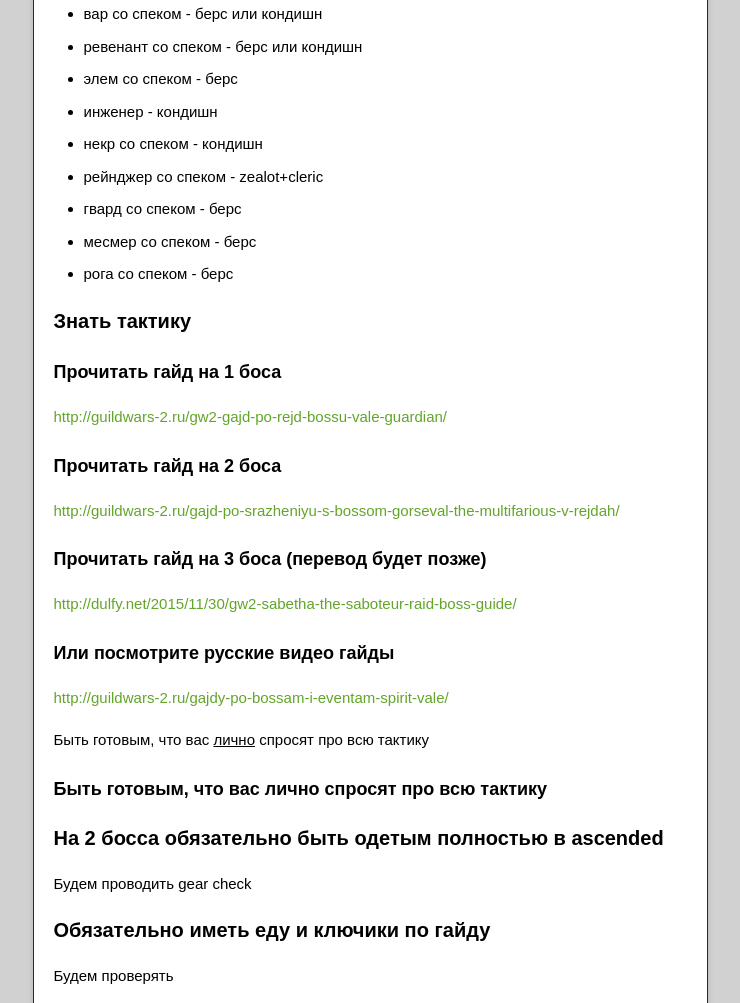
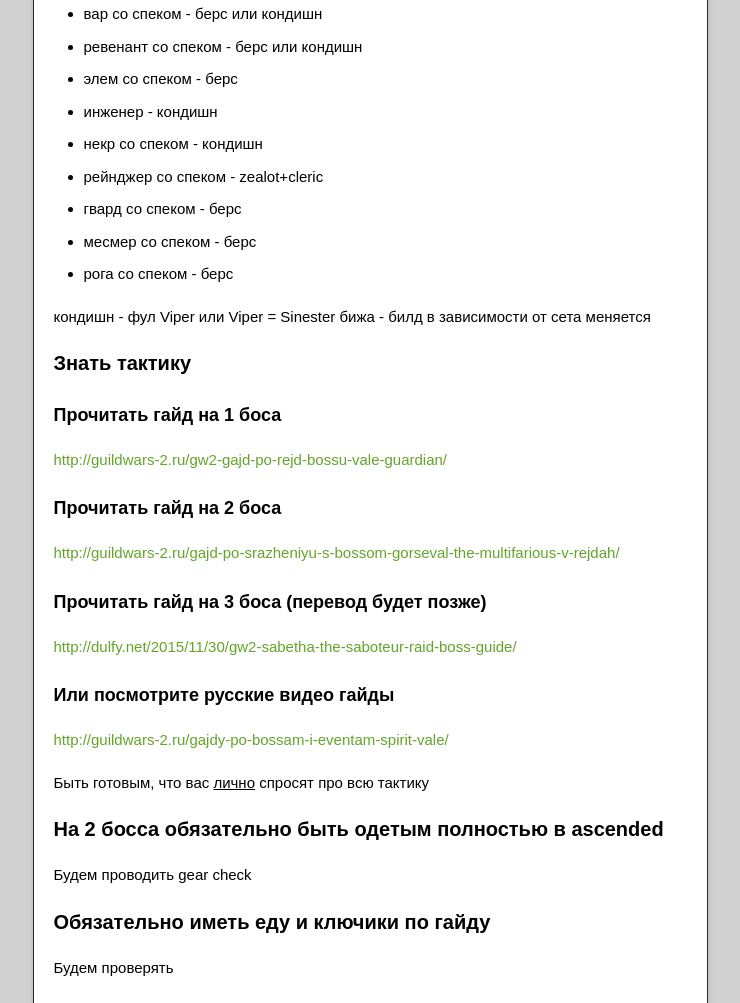
Before and after one commit to gw2xaoc/gw2xaoc.github.io, a plain HTML site: page raid.html in a window 1280 px wide. Shown: the part 283-1286 px from the top of the page, without its empty margins (270-1010 px from the left). Drawn offline with nearby package versions, Linux system fonts and the light colour scheme.

Commit message:
Update raid.html

```diff
--- a/raid.html
+++ b/raid.html
@@ -47,6 +47,8 @@
 <li>рога со спеком - берс</li>
 </ul>
 
+<p>кондишн - фул Viper или Viper = Sinester бижа - билд в зависимости от сета меняется</p>
+
 <h3><a id="Знать-тактику" class="anchor" href="#%D0%97%D0%BD%D0%B0%D1%82%D1%8C-%D1%82%D0%B0%D0%BA%D1%82%D0%B8%D0%BA%D1%83" aria-hidden="true"><span class="octicon octicon-link"></span></a>Знать тактику</h3>
 
 <h4><a id="Прочитать-гайд-на-1-боса" class="anchor" href="#%D0%9F%D1%80%D0%BE%D1%87%D0%B8%D1%82%D0%B0%D1%82%D1%8C-%D0%B3%D0%B0%D0%B9%D0%B4-%D0%BD%D0%B0-1-%D0%B1%D0%BE%D1%81%D0%B0" aria-hidden="true"><span class="octicon octicon-link"></span></a>Прочитать гайд на 1 боса</h4>
@@ -66,8 +68,6 @@
 <p><a href="http://guildwars-2.ru/gajdy-po-bossam-i-eventam-spirit-vale/">http://guildwars-2.ru/gajdy-po-bossam-i-eventam-spirit-vale/</a></p>
 
 <p>Быть готовым, что вас <u>лично</u> спросят про всю тактику</p>
-
-<h4><a id="Быть-готовым-что-вас-лично-спросят-про-всю-тактику" class="anchor" href="#%D0%91%D1%8B%D1%82%D1%8C-%D0%B3%D0%BE%D1%82%D0%BE%D0%B2%D1%8B%D0%BC-%D1%87%D1%82%D0%BE-%D0%B2%D0%B0%D1%81-%D0%BB%D0%B8%D1%87%D0%BD%D0%BE-%D1%81%D0%BF%D1%80%D0%BE%D1%81%D1%8F%D1%82-%D0%BF%D1%80%D0%BE-%D0%B2%D1%81%D1%8E-%D1%82%D0%B0%D0%BA%D1%82%D0%B8%D0%BA%D1%83" aria-hidden="true"><span class="octicon octicon-link"></span></a>Быть готовым, что вас <strong>лично</strong> спросят про всю тактику</h4>
 
 <h3><a id="На-2-босса-обязательно-быть-одетым-полностью-в-ascended" class="anchor" href="#%D0%9D%D0%B0-2-%D0%B1%D0%BE%D1%81%D1%81%D0%B0-%D0%BE%D0%B1%D1%8F%D0%B7%D0%B0%D1%82%D0%B5%D0%BB%D1%8C%D0%BD%D0%BE-%D0%B1%D1%8B%D1%82%D1%8C-%D0%BE%D0%B4%D0%B5%D1%82%D1%8B%D0%BC-%D0%BF%D0%BE%D0%BB%D0%BD%D0%BE%D1%81%D1%82%D1%8C%D1%8E-%D0%B2-ascended" aria-hidden="true"><span class="octicon octicon-link"></span></a>На 2 босса обязательно быть одетым полностью в ascended</h3>
 
```
